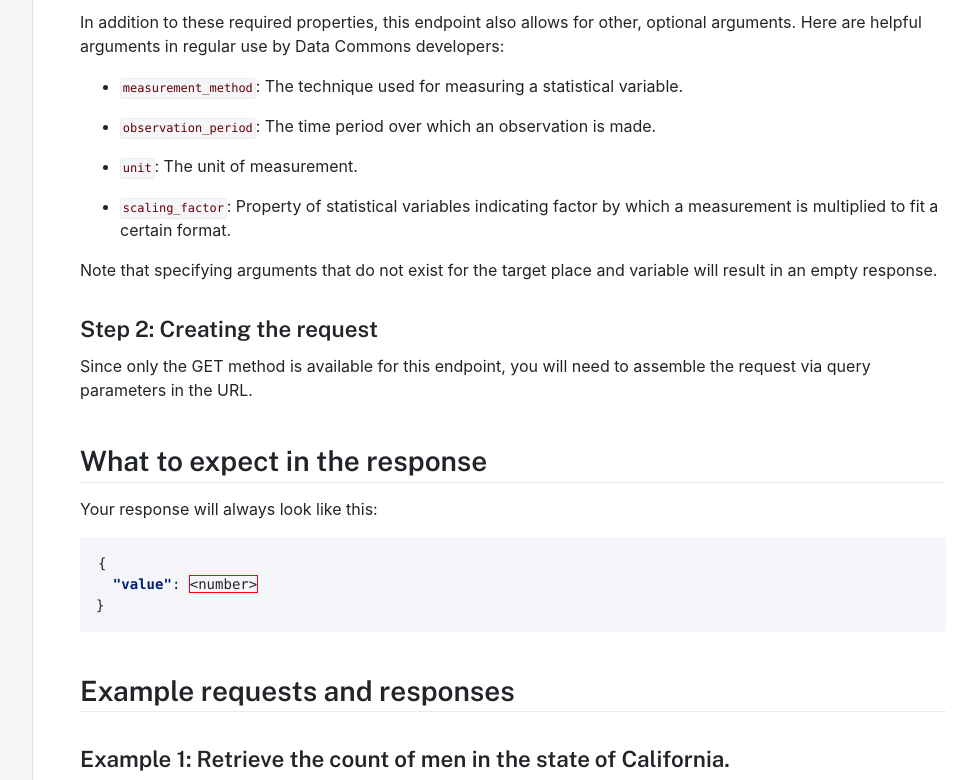
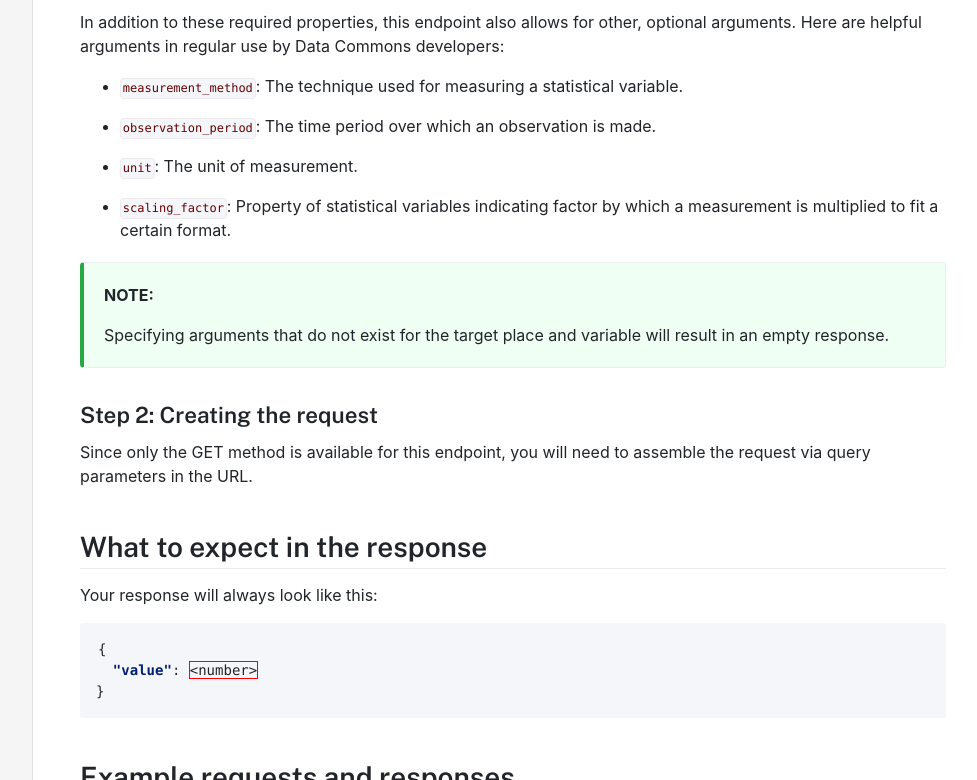
Before and after one commit to datacommonsorg/docsite, a Jekyll site: the page built from api/rest/stat_series.md, in a window 1280 px wide and 900 px high, scrolled down 1051 px, cut to the strip 0-780 px from the top of the window. Shown: the whole strip, without its empty margins (287-1264 px from the left). Built offline with Jekyll 4.4.1, drawn with Linux system fonts in a browser that asks for light colours; comment, search, counter and statistics services are not loaded.

Commit message:
note emphasis

```diff
--- a/api/rest/stat_series.md
+++ b/api/rest/stat_series.md
@@ -52,7 +52,9 @@ In addition to these required properties, this endpoint also allows for other, o
 
   - [`scaling_factor`](https://docs.datacommons.org/glossary.html): Property of statistical variables indicating factor by which a measurement is multiplied to fit a certain format.
 
-Note that specifying arguments that do not exist for the target place and variable will result in an empty response.
+>  **NOTE:**
+>
+>  Specifying arguments that do not exist for the target place and variable will result in an empty response.
 
 ### Step 2: Creating the request
 
```
